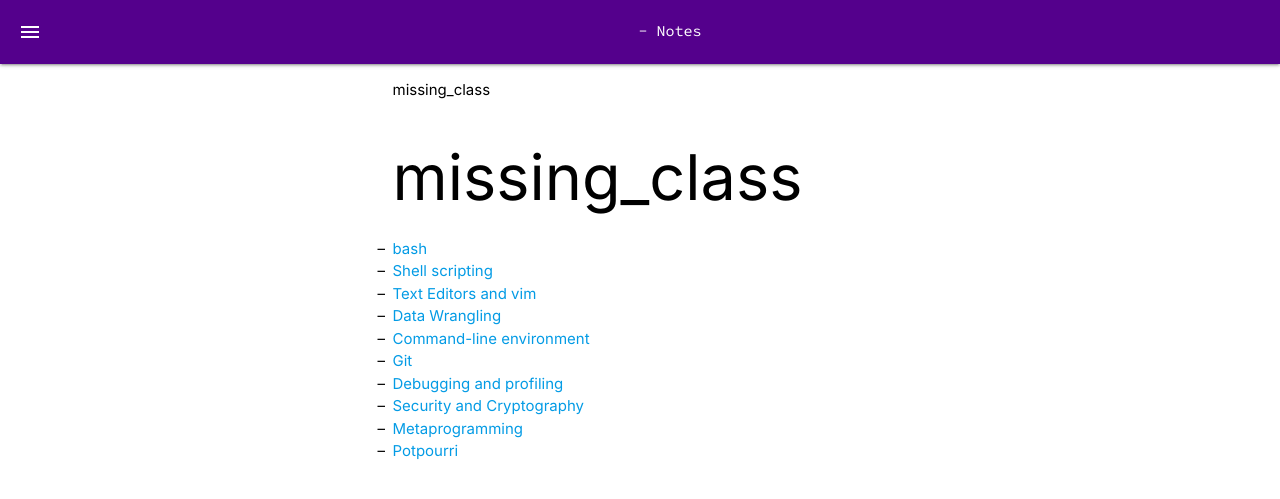
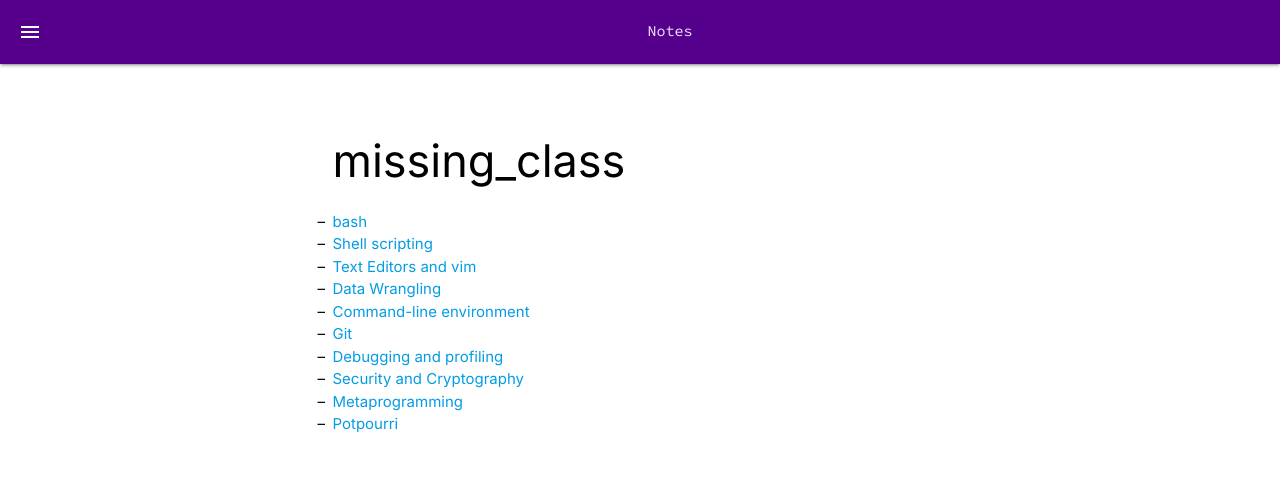
Before and after one commit to jsinkers/notes, a Jekyll site: the page built from index.md, in a window 1280 px wide. Shown: the top 499 px of the page. Built offline with Jekyll 4.4.1, drawn with Linux system fonts in a browser that asks for light colours.

Commit message:
navbar and headings template and css modified

```diff
--- a/_includes/nav.html
+++ b/_includes/nav.html
@@ -1,16 +1,17 @@
 <div id="nav-bg" class="navbar-fixed">
     <nav id="top-nav">
         <a href="#" data-target="slide-out" class="sidenav-trigger"><i class="material-icons">menu</i></a>
-<!--        <a href="{{ site.baseurl }}/" id="logo">Notes</a>-->
-        {{ page.notebook }} - {{ page.title }}
-        {% comment %}
+        <a href="{{ site.baseurl }}/" id="logo">Notes</a>
+        {% if page.layout == "note" %}
         <input type="checkbox" id="menu-icon">
         <label class="menu-label" for="menu-icon"></label>
         <div class="trigger">
             <div class="trigger-child">
-                <!--        <span class="nav-link"><a href="/about/">about</a></span>-->
+                <span class="nav-link">
+                    <a href="{{ site.baseurl }}{{ page.url }}#">{{ page.notebook }} - {{ page.title }}</a>
+                </span>
             </div>
         </div>
-        {% endcomment %}
+        {% endif %}
     </nav>
 </div>
--- a/index.md
+++ b/index.md
@@ -4,10 +4,6 @@ title: Notes
 ---
 <div>
 {% assign notebooks = site.notebooks | group_by: "notebook" %}
-{% include group-by-array.html collection=site.notebooks field='notebook' %}
-{% for group in group_names %}
-    {{ group }}
-{% endfor %}
 {% for notebook in notebooks %}
     <h1>{{ notebook.name }}</h1>
     <ul>
--- a/static/css/main.css
+++ b/static/css/main.css
@@ -214,10 +214,10 @@ hr {
 /* Elements */
 
 #content {
-  max-width: 35rem;
+  max-width: 45rem;
   margin: auto;
   margin-bottom: 2rem;
-  padding: 1rem 1rem 0 1rem;
+  padding: 2rem 2rem 0 2rem;
 }
 
 .demo {
@@ -301,7 +301,30 @@ input[type=checkbox]:checked ~ .menu-label:after {
   white-space: nowrap;
   overflow: hidden;
 }
+/* need to override materialize headings sizes because they are huge */
+h1 {
+  font-size: 3em !important;
+}
 
+h2 {
+  font-size: 2.2em !important;
+}
+
+h3 {
+  font-size: 2em;
+}
+
+h4 {
+  font-size: 1.7em;
+}
+
+h5 {
+  font-size: 0.83em;
+}
+
+h6 {
+  font-size: 0.67em;
+}
 /* in terms of our fixed-width layout; if smaller than this, we want to
  * collapse the menu */
 @media (min-width: 40rem) {
@@ -350,7 +373,7 @@ input[type=checkbox]:checked ~ .menu-label:after {
         color: #eee;
       }
 
-    #nav-bg, a#logo, #top-nav, #top-nav a {
+    #nav-bg, a#logo, #top-nav, #top-nav a, .trigger {
       background-color: #A6E22E;
       /*background-color: #6300b1;*/
       color: #202020;
```
Also changed, not shown: _notebooks/missing_class/05_command_line_environment.md (+0 -14 lines).
